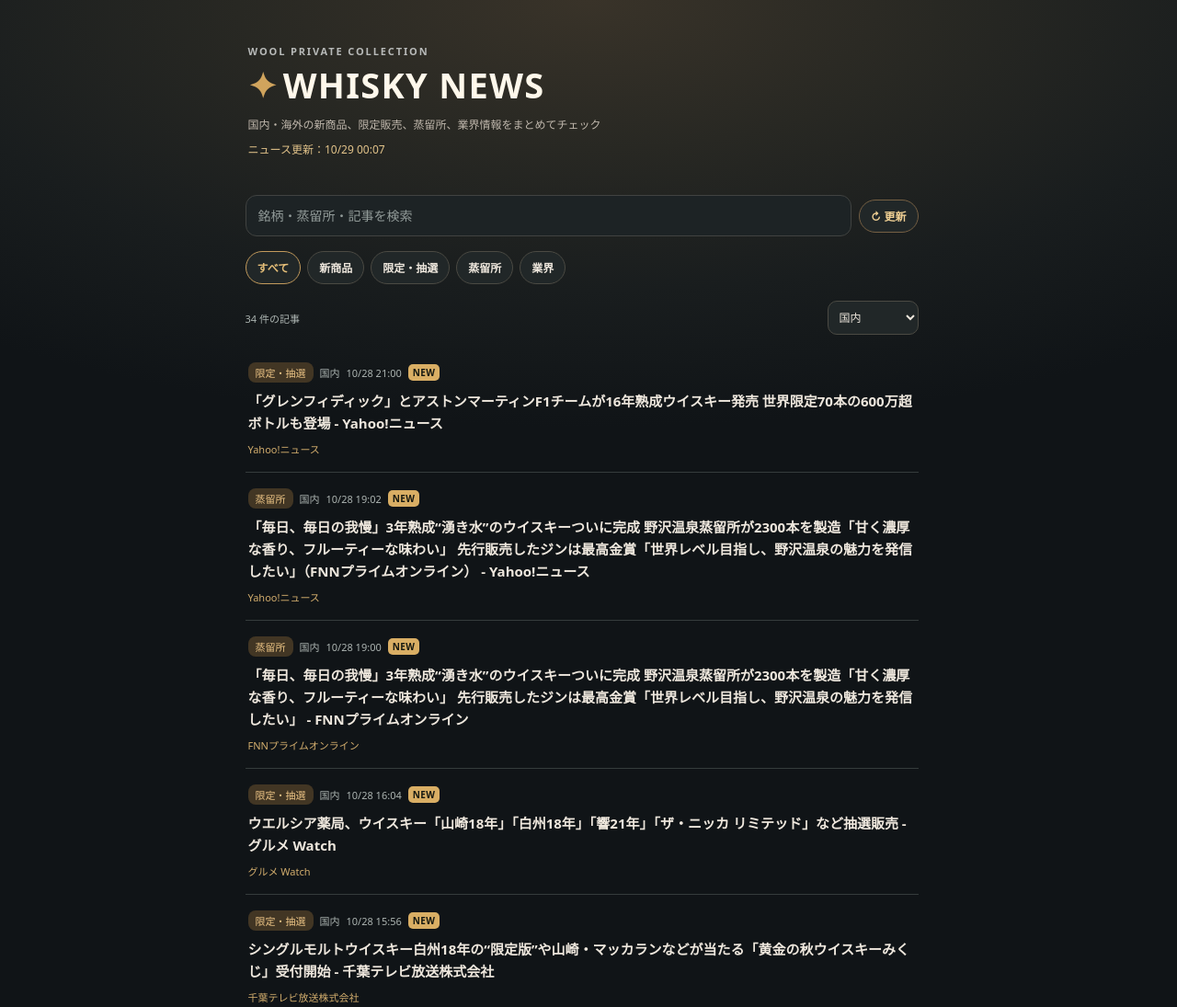
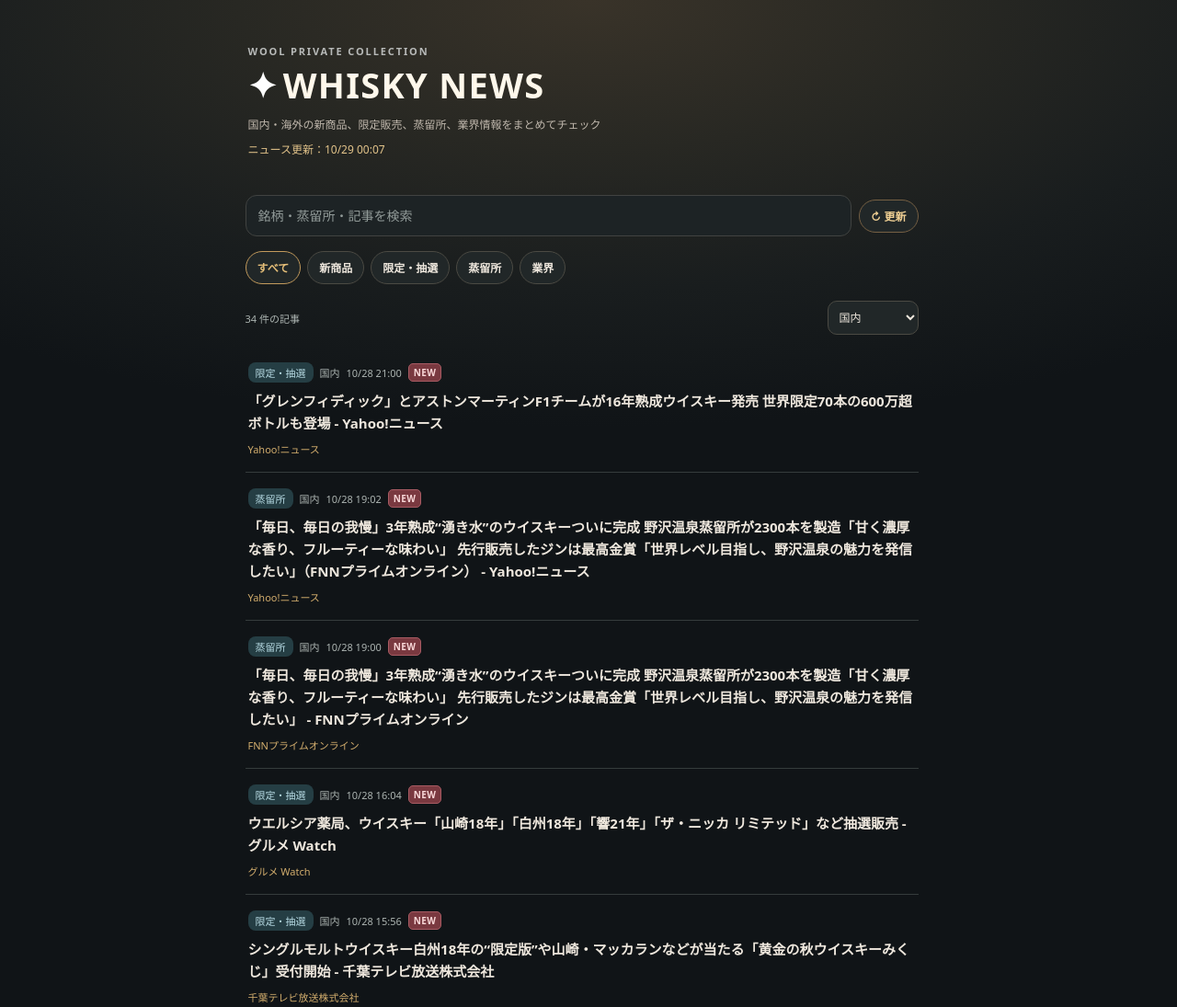
Before and after one commit to wool02ig/nfc_whisky-news, a plain HTML site: page index.html in a window 1280 px wide. Shown: the top 1095 px of the page at 92% size. Drawn offline with Linux system fonts and the light colour scheme.

Commit message:
Add files via upload

```diff
--- a/index.html
+++ b/index.html
@@ -8,7 +8,7 @@
 main{max-width:760px;margin:auto;padding:16px 14px 36px}
 .hero{border:0;border-radius:0;background:transparent;padding:16px 3px 12px;box-shadow:none}
 .eyebrow{font-size:10px;letter-spacing:.22em;color:#d4a85f;font-weight:700}
-h1{font-size:clamp(28px,6.5vw,36px);margin:4px 0 10px;color:#fff8eb;line-height:1.24;letter-spacing:.035em;font-weight:800}.header-star{color:#d0a45d;margin-right:5px}.collection-name{font-size:11px;letter-spacing:.17em;color:#b8bab9;font-weight:600;line-height:1.5}
+h1{font-size:clamp(28px,6.5vw,36px);margin:4px 0 10px;color:#fff8eb;line-height:1.24;letter-spacing:.035em;font-weight:800}.header-star{color:#ffffff;margin-right:5px}.collection-name{font-size:11px;letter-spacing:.17em;color:#b8bab9;font-weight:600;line-height:1.5}
 p{margin:8px 0;color:#c0b8ad;font-size:12px;line-height:1.65}
 #updated{color:#e2c38a}
 .tools{display:flex;gap:8px;margin:17px 0 10px;align-items:center;flex-wrap:wrap}
@@ -27,10 +27,10 @@
 select{border:1px solid #4b4a43;border-radius:10px;background:#212728;padding:8px;font-size:12px}
 .meta{font-size:11px;color:#adb5b2}
 .article{display:block;text-decoration:none;color:inherit;padding:17px 3px;border-bottom:1px solid #353c3c}
-.article:hover .headline{color:#efcc8e;text-decoration:underline}
+.article-layout{display:flex;gap:13px;align-items:flex-start}.article-content{flex:1;min-width:0}.article-thumb{flex:0 0 112px;width:112px;height:84px;object-fit:cover;border-radius:9px;background:#283136;border:1px solid #3c4546}.article-thumb[hidden]{display:none}@media(max-width:390px){.article-thumb{flex-basis:90px;width:90px;height:72px}.article-layout{gap:10px}}.article:hover .headline{color:#efcc8e;text-decoration:underline}
 .tags{display:flex;align-items:center;gap:7px;margin-bottom:8px;font-size:11px;color:#adb5b2}
-.tag{background:#423624;color:#edc586;padding:3px 8px;border-radius:8px}
-.new-badge{color:#151811;background:#d9ae64;border-radius:5px;padding:2px 5px;font-size:10px;font-weight:800;letter-spacing:.04em}.headline{line-height:1.6;font-size:15px;font-weight:750;margin:0 0 8px;overflow-wrap:anywhere}
+.tag{background:#253e44;color:#b8dce5;padding:3px 8px;border-radius:8px}
+.new-badge{color:#f9d8d8;background:#7a3940;border:1px solid #a85b63;border-radius:5px;padding:2px 5px;font-size:10px;font-weight:800;letter-spacing:.04em}.headline{line-height:1.6;font-size:15px;font-weight:750;margin:0 0 8px;overflow-wrap:anywhere}
 .source{font-size:11px;color:#adb5b2;display:flex;justify-content:space-between;gap:10px}
 .source span:last-child{color:#d2ad6d}
 .status{padding:26px 9px;text-align:center;color:#adb5b2;font-size:13px;line-height:1.8;white-space:pre-line}
@@ -57,7 +57,7 @@
 function renderCategories(){const root=$('categories');root.replaceChildren();Object.entries(labels).forEach(([key,title])=>{const btn=el('button','',title);btn.type='button';btn.setAttribute('aria-pressed',String(state.category===key));btn.onclick=()=>{state.category=key;renderCategories();render()};root.append(btn)})}
 function render(){const root=$('articles');root.replaceChildren();const filtered=state.articles.filter(a=>(state.category==='all'||a.category===state.category)&&(state.region==='all'||a.region===state.region)&&(`${a.title} ${a.source}`).toLocaleLowerCase().includes(state.search));$('count').textContent=`${filtered.length} 件の記事`;
 if(!filtered.length){root.append(el('div','status',state.articles.length?'条件に一致する記事はありません':'現在表示できるニュースはありません。\nGitHub Actionsで初回取得を実行してください。'));return}
-filtered.forEach(a=>{const link=el('a','article');link.href=a.url;link.target='_blank';link.rel='noopener noreferrer';const tags=el('div','tags');tags.append(el('span','tag',labels[a.category]||labels.industry),el('span','',a.region==='domestic'?'国内':'海外'),el('span','',fmt(a.publishedAt)));if(!readArticles.has(a.url))tags.append(el('span','new-badge','NEW'));link.addEventListener('click',()=>{markRead(a.url);const badge=tags.querySelector('.new-badge');if(badge)badge.remove()});link.append(tags,el('div','headline',a.title));const footer=el('div','source');footer.append(el('span','',a.source||'出典不明'));link.append(footer);root.append(link)})}
+filtered.forEach(a=>{const link=el('a','article');link.href=a.url;link.target='_blank';link.rel='noopener noreferrer';const tags=el('div','tags');tags.append(el('span','tag',labels[a.category]||labels.industry),el('span','',a.region==='domestic'?'国内':'海外'),el('span','',fmt(a.publishedAt)));if(!readArticles.has(a.url))tags.append(el('span','new-badge','NEW'));link.addEventListener('click',()=>{markRead(a.url);const badge=tags.querySelector('.new-badge');if(badge)badge.remove()});const layout=el('div','article-layout');const content=el('div','article-content');content.append(tags,el('div','headline',a.title));const footer=el('div','source');footer.append(el('span','',a.source||'出典不明'));content.append(footer);layout.append(content);if(typeof a.image==='string'&&/^https:\/\//i.test(a.image)){const thumb=el('img','article-thumb');thumb.src=a.image;thumb.alt='';thumb.loading='lazy';thumb.referrerPolicy='no-referrer';thumb.onerror=()=>thumb.remove();layout.append(thumb)}link.append(layout);root.append(link)})}
 async function load(){const reload=$('reload');reload.disabled=true;reload.textContent='↻ 取得中';$('updated').textContent='ニュース更新：確認中';try{const response=await fetch(`data/news.json?t=${Date.now()}`,{cache:'no-store'});if(!response.ok)throw Error('HTTP '+response.status);const data=await response.json();if(!Array.isArray(data.articles))throw Error('不正なデータ');state.articles=data.articles.filter(a=>typeof a.title==='string'&&typeof a.url==='string'&&a.url.startsWith('https://'));$('updated').textContent='ニュース更新：'+fmt(data.updatedAt);render()}catch(err){$('updated').textContent='ニュース更新：取得に失敗しました（表示中の記事は前回取得分）';if(!state.articles.length){$('articles').replaceChildren(el('div','status','ニュースの取得に失敗しました。通信環境やデータファイルを確認してください。'));$('count').textContent='取得エラー'}console.error(err)}finally{reload.disabled=false;reload.textContent='↻ 更新'}}
 $('search').addEventListener('input',e=>{state.search=e.target.value.trim().toLocaleLowerCase();render()});$('region').addEventListener('change',e=>{state.region=e.target.value;render()});$('reload').onclick=load;renderCategories();load();
 </script></body></html>
```
